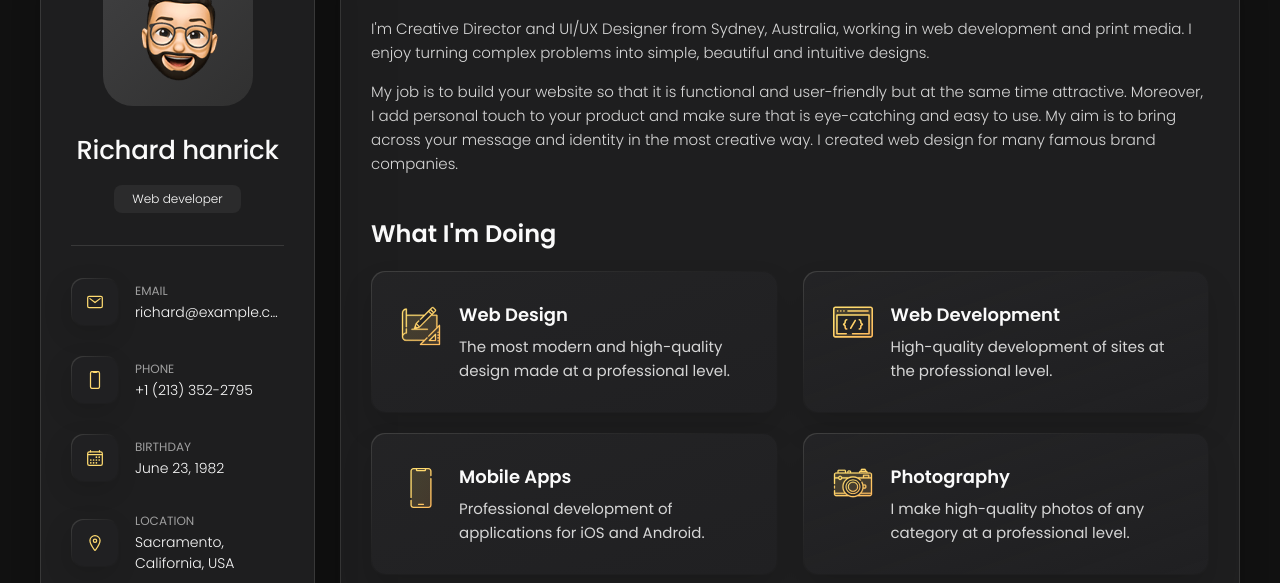
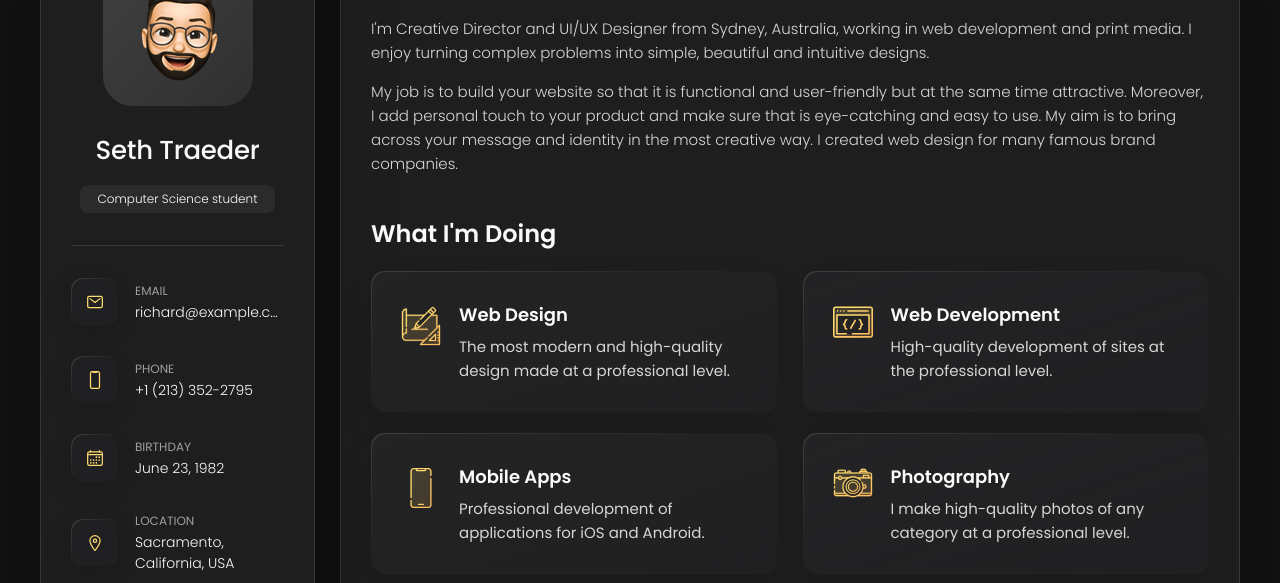
Before and after one commit to Baiselaired/portfolio-activity, a plain HTML site: page index.html in a window 1280 px wide. Shown: the part 162-745 px from the top of the page. Drawn offline with nearby package versions, Linux system fonts and the light colour scheme.

Commit message:
update: supply and edit personal and log info

```diff
--- a/index.html
+++ b/index.html
@@ -46,9 +46,9 @@
         </figure>
 
         <div class="info-content">
-          <h1 class="name" title="Richard hanrick">Richard hanrick</h1>
+          <h1 class="name" title="Seth Traeder">Seth Traeder</h1>
 
-          <p class="title">Web developer</p>
+          <p class="title">Computer Science student</p>
         </div>
 
         <button class="info_more-btn" data-sidebar-btn>
```
Also changed, not shown: 2 other files.
